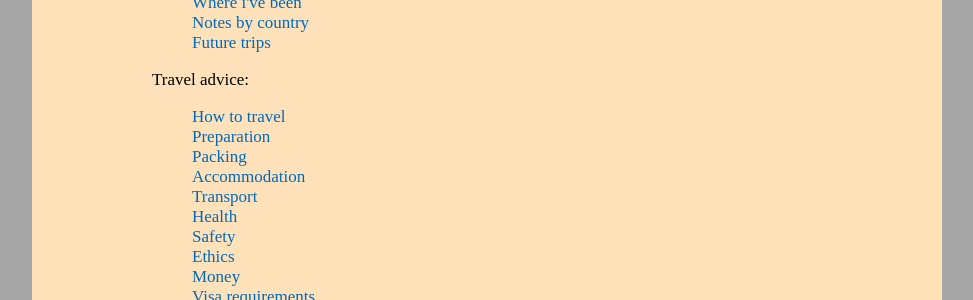
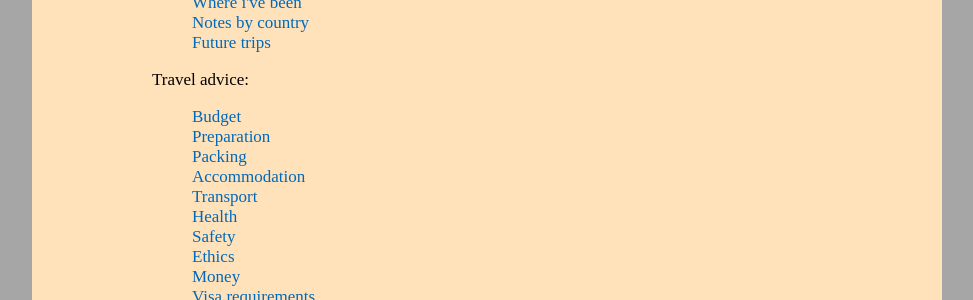
Before and after one commit to witbag/witbag.github.io, a Jekyll site: the page built from index.html, in a window 1280 px wide. Shown: the part 378-678 px from the top of the page, without its empty margins (153-1126 px from the left). Built offline with Jekyll 4.4.1, drawn with Linux system fonts in a browser that asks for light colours.

Commit message:
Update index.html

```diff
--- a/index.html
+++ b/index.html
@@ -24,7 +24,7 @@ My trips:<br>
 </dir>
 Travel advice:<br>
 <dir>
-<a href="/travel/waystotravel.html">How to travel</a><br>
+<a href="/travel/budget.html">Budget</a><br>
 <a href="/travel/preparation.html">Preparation</a><br>
 <a href="/travel/packing.html">Packing</a><br>
 <a href="/travel/accommodation.html">Accommodation</a><br>
```
